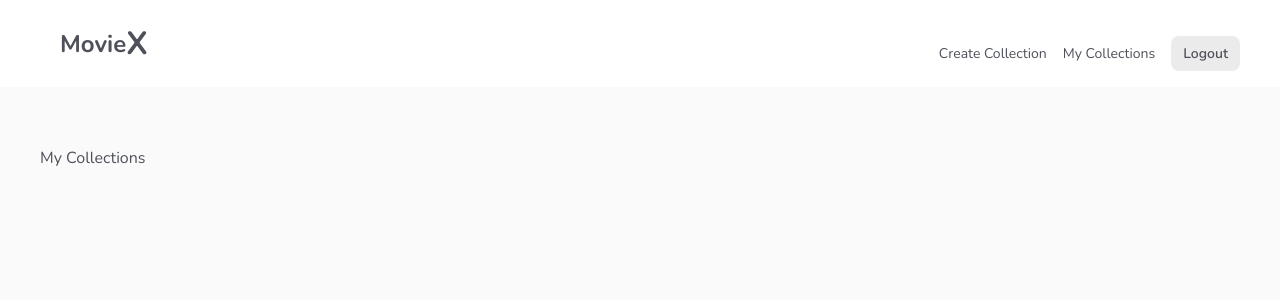
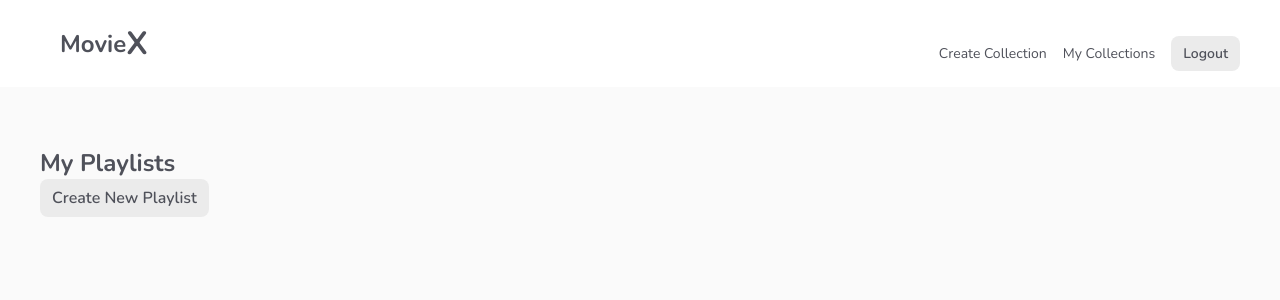
Before and after one commit to ZazaGdev/movie-x, a Vue app: page /collections/user in a window 1280 px wide. Shown: the top 300 px of the page. Built offline with nearby package versions, Linux system fonts and the light colour scheme; no server answers; the database is empty; sample sign-in values are in the browser's storage.

Commit message:
Added query for user collections page

```diff
--- a/src/composables/getCollection.js
+++ b/src/composables/getCollection.js
@@ -1,12 +1,16 @@
 import { ref, watchEffect } from 'vue'
 import { projectFirestore } from '../firebase/config'
 
-const getCollection = (collection) => {
+const getCollection = (collection, query) => {
     const documents = ref(null)
     const error = ref(null)
 
     // register the firestore collection reference
     let collectionRef = projectFirestore.collection(collection).orderBy('createdAt')
+
+    if (query) {
+        collectionRef = collectionRef.where(...query)
+    }
 
     const unsub = collectionRef.onSnapshot(
         (snap) => {
--- a/src/views/Collections/UserCollections.vue
+++ b/src/views/Collections/UserCollections.vue
@@ -1,8 +1,23 @@
 <template>
-    <div class="user-collections">My Collections</div>
+    <div class="user-collections">
+        <h2>My Playlists</h2>
+        <div v-if="collections">
+            <CollectionsList :collections="collections" />
+        </div>
+        <router-link class="btn" :to="{ name: 'CreateCollection' }">Create New Playlist</router-link>
+    </div>
 </template>
 <script>
+import CollectionsList from '@/components/CollectionsList.vue'
+import getCollection from '@/composables/getCollection'
+import getUser from '@/composables/getUser'
+
 export default {
-    setup() {},
+    setup() {
+        const { user } = getUser()
+        const { documents: collections } = getCollection('collections', ['userId', '==', user.value.uid])
+        return { collections }
+    },
+    components: { CollectionsList },
 }
 </script>
```
